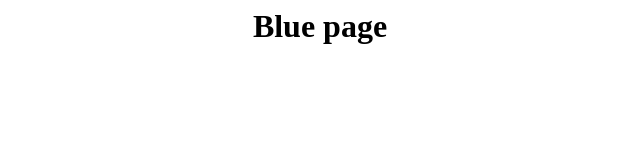
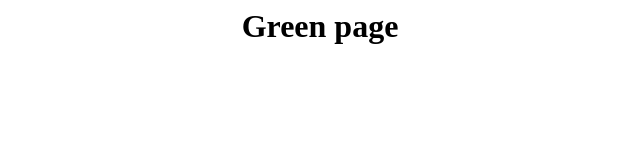
Before and after one commit to jadechoi/jenkins_quiz, a plain HTML site: page index.html in a window 1280 px wide. Shown: the whole page, without its empty margins (320-960 px from the left). Drawn offline with Linux system fonts and the light colour scheme.

Commit message:
Update index.html

```diff
--- a/index.html
+++ b/index.html
@@ -1 +1 @@
-<center><h1>Blue page</h1></center>
+<center><h1>Green page</h1></center>
```
